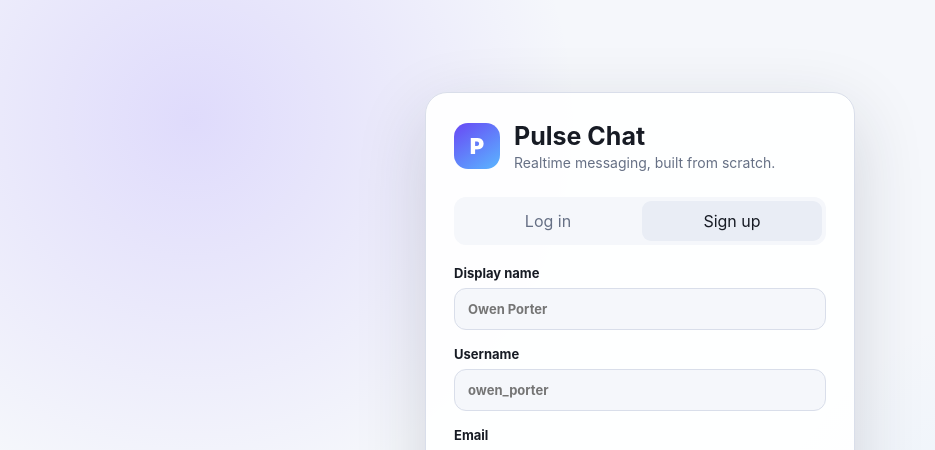
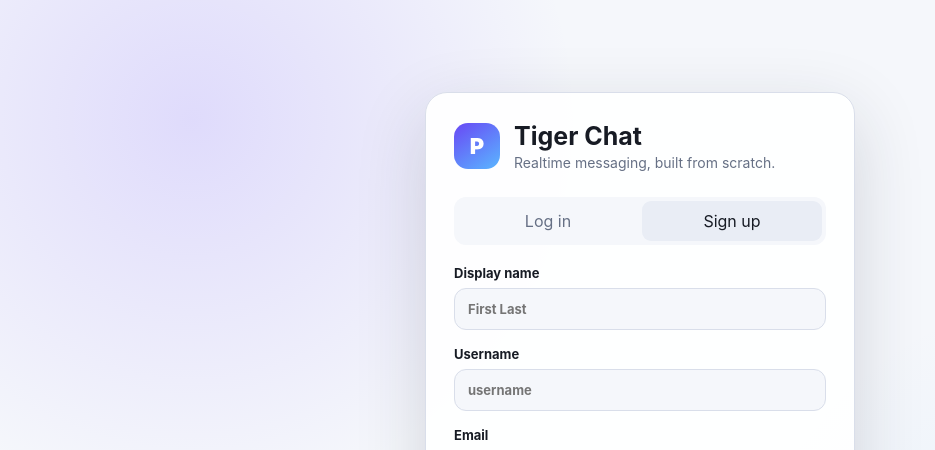
Before and after one commit to oporter8/pulse-chat, a Next.js app: page / in a window 1280 px wide. Both pictures are taken after a click on the button "Sign up". Shown: the top 450 px of the page, without its empty margins (0-935 px from the left). Built offline with nearby package versions, Linux system fonts and the light colour scheme; no server answers.

Commit message:
Rename app and update placeholder texts

```diff
--- a/app/page.tsx
+++ b/app/page.tsx
@@ -102,7 +102,7 @@ export default function AuthPage() {
         <div className="brand-lockup">
           <div className="brand-mark">P</div>
           <div>
-            <h1>Pulse Chat</h1>
+            <h1>Tiger Chat</h1>
             <p>Realtime messaging, built from scratch.</p>
           </div>
         </div>
@@ -155,7 +155,7 @@ export default function AuthPage() {
                 <input
                   value={displayName}
                   onChange={(event) => setDisplayName(event.target.value)}
-                  placeholder="Owen Porter"
+                  placeholder="First Last"
                   autoComplete="name"
                   maxLength={40}
                 />
@@ -165,7 +165,7 @@ export default function AuthPage() {
                 <input
                   value={username}
                   onChange={(event) => setUsername(event.target.value)}
-                  placeholder="owen_porter"
+                  placeholder="username"
                   autoComplete="username"
                   maxLength={20}
                   required
```
